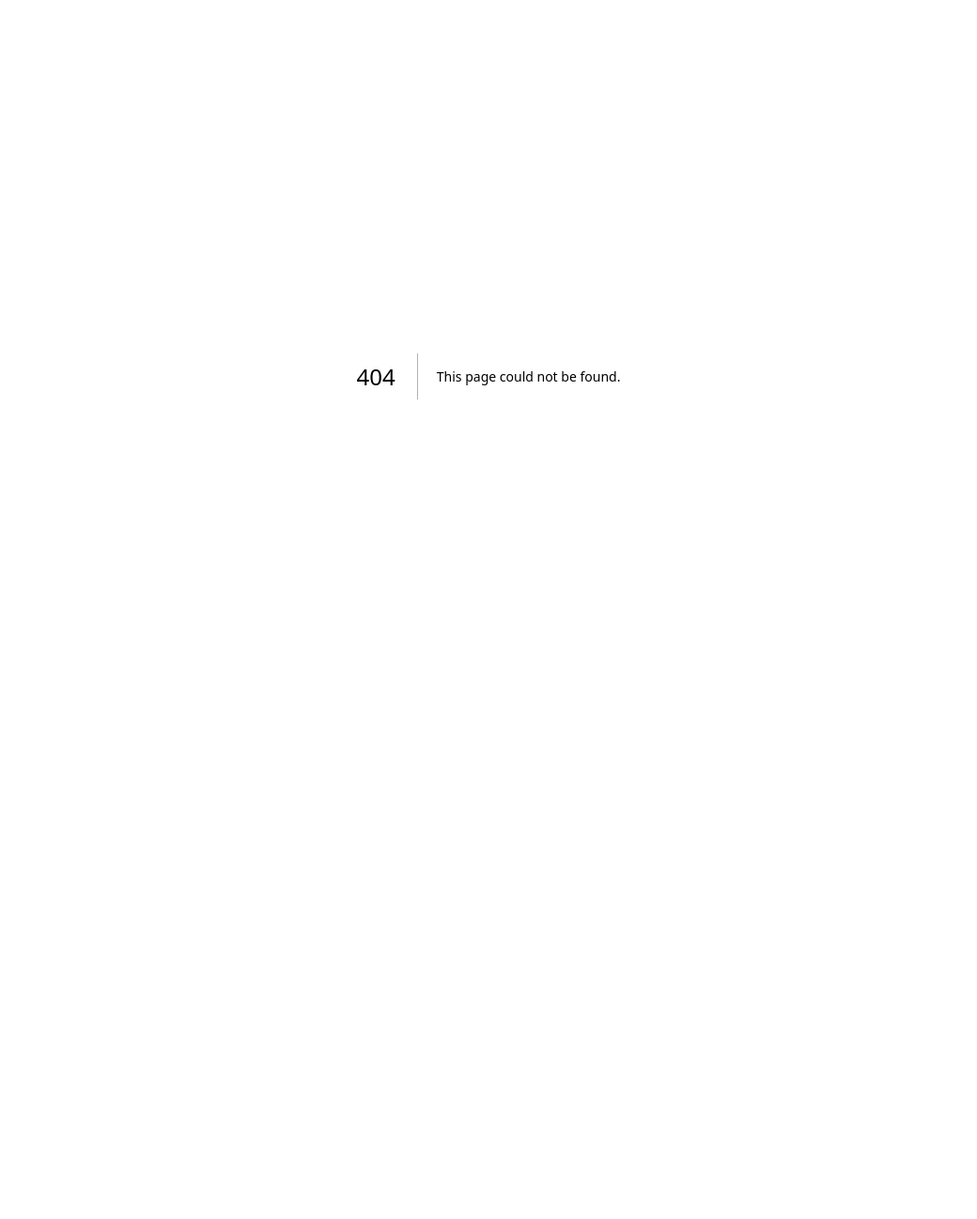
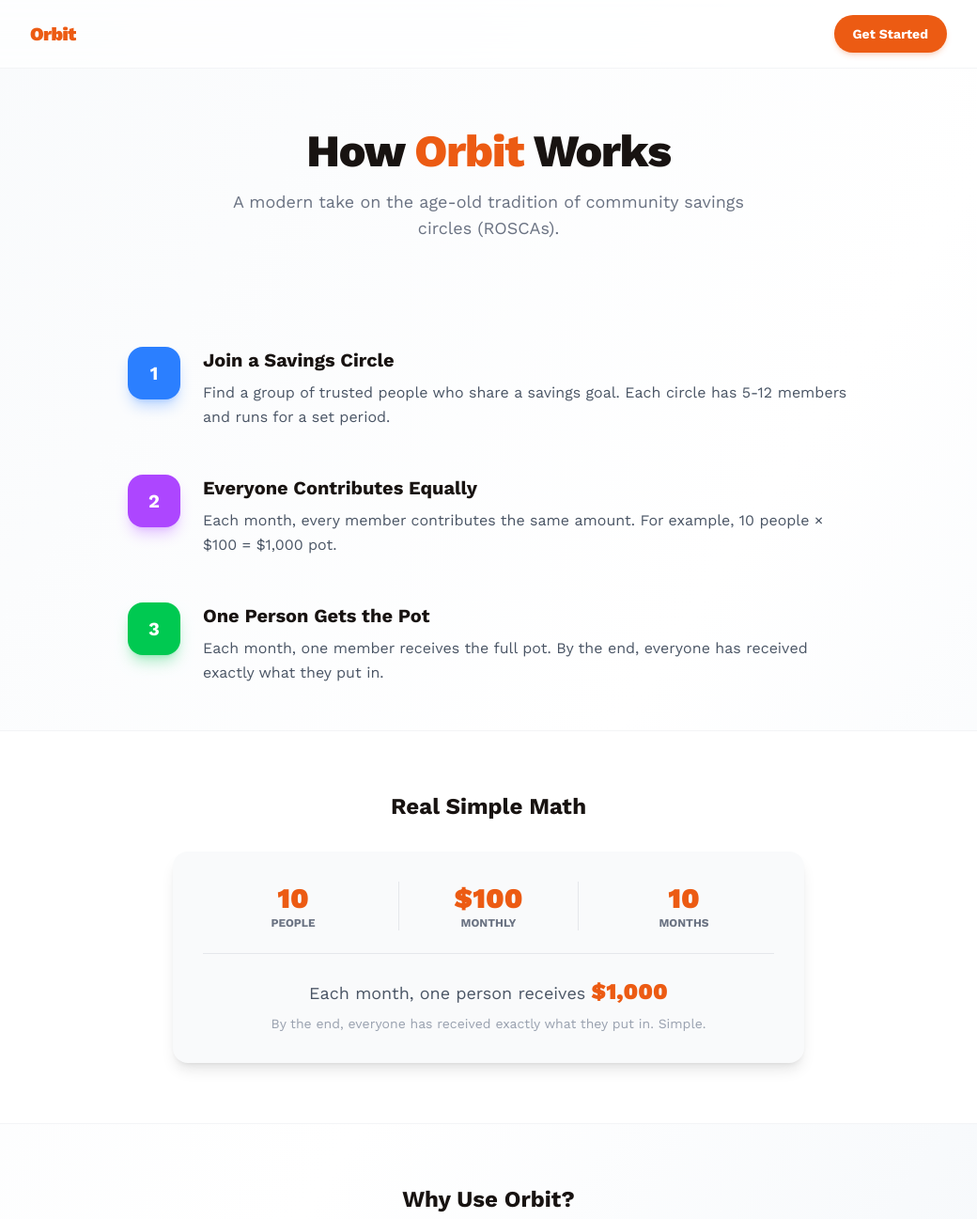
Before and after one commit to k2j0e/Rosca, a Next.js app: page /how-it-works in a window 1280 px wide. Before the commit this address had no page. Shown: the top 1297 px of the page at 94% size, without its empty margins (120-1160 px from the left). Before the commit the page ends 800 px from the top, so only its background shows below. Built offline with nearby package versions, Linux system fonts and the light colour scheme.

Commit message:
feat: add How It Works page

```diff
--- /dev/null
+++ b/app/(marketing)/how-it-works/page.tsx
@@ -0,0 +1,148 @@
+import Link from "next/link";
+
+export default function HowItWorksPage() {
+    const steps = [
+        {
+            number: 1,
+            title: "Join a Savings Circle",
+            description: "Find a group of trusted people who share a savings goal. Each circle has 5-12 members and runs for a set period.",
+            icon: "groups",
+            color: "blue"
+        },
+        {
+            number: 2,
+            title: "Everyone Contributes Equally",
+            description: "Each month, every member contributes the same amount. For example, 10 people × $100 = $1,000 pot.",
+            icon: "payments",
+            color: "purple"
+        },
+        {
+            number: 3,
+            title: "One Person Gets the Pot",
+            description: "Each month, one member receives the full pot. By the end, everyone has received exactly what they put in.",
+            icon: "savings",
+            color: "green"
+        }
+    ];
+
+    const benefits = [
+        { icon: "lock", title: "No Interest", description: "Unlike loans, you pay back exactly what you receive. No fees, no interest." },
+        { icon: "visibility", title: "Transparent", description: "Every contribution and payout is visible to all circle members." },
+        { icon: "account_balance_wallet", title: "Non-Custodial", description: "We never hold your money. Payments happen directly between members." },
+        { icon: "diversity_3", title: "Community-Driven", description: "Circles are governed by their members. Admins approve who joins." }
+    ];
+
+    return (
+        <div className="min-h-screen bg-gradient-to-br from-slate-50 via-white to-slate-100 dark:from-gray-900 dark:via-black dark:to-gray-900 font-display text-text-main dark:text-white">
+            {/* Header */}
+            <header className="sticky top-0 z-50 w-full backdrop-blur-lg bg-white/70 dark:bg-black/70 border-b border-gray-100 dark:border-white/5">
+                <div className="max-w-5xl mx-auto flex items-center justify-between px-6 py-4">
+                    <Link href="/" className="text-xl font-black tracking-tight text-primary">
+                        Orbit
+                    </Link>
+                    <Link
+                        href="/signup"
+                        className="px-5 py-2.5 bg-primary text-white font-bold text-sm rounded-full hover:opacity-90 transition-all shadow-md shadow-primary/20"
+                    >
+                        Get Started
+                    </Link>
+                </div>
+            </header>
+
+            {/* Hero */}
+            <section className="py-16 px-6 text-center">
+                <h1 className="text-4xl sm:text-5xl font-extrabold tracking-tight mb-4">
+                    How <span className="text-primary">Orbit</span> Works
+                </h1>
+                <p className="text-lg text-gray-500 dark:text-gray-400 max-w-xl mx-auto">
+                    A modern take on the age-old tradition of community savings circles (ROSCAs).
+                </p>
+            </section>
+
+            {/* Steps */}
+            <section className="py-12 px-6">
+                <div className="max-w-3xl mx-auto">
+                    {steps.map((step, index) => (
+                        <div key={step.number} className="flex gap-6 mb-12 last:mb-0">
+                            <div className={`shrink-0 size-14 rounded-2xl flex items-center justify-center text-white font-bold text-xl shadow-lg
+                                ${step.color === 'blue' ? 'bg-blue-500 shadow-blue-500/30' : ''}
+                                ${step.color === 'purple' ? 'bg-purple-500 shadow-purple-500/30' : ''}
+                                ${step.color === 'green' ? 'bg-green-500 shadow-green-500/30' : ''}
+                            `}>
+                                {step.number}
+                            </div>
+                            <div>
+                                <h3 className="text-xl font-bold mb-2">{step.title}</h3>
+                                <p className="text-gray-600 dark:text-gray-400 leading-relaxed">{step.description}</p>
+                            </div>
+                        </div>
+                    ))}
+                </div>
+            </section>
+
+            {/* Example */}
+            <section className="py-16 px-6 bg-white dark:bg-gray-900/50 border-y border-gray-100 dark:border-white/5">
+                <div className="max-w-2xl mx-auto text-center">
+                    <h2 className="text-2xl font-bold mb-8">Real Simple Math</h2>
+                    <div className="bg-gray-50 dark:bg-gray-800 rounded-2xl p-8 shadow-lg">
+                        <div className="grid grid-cols-3 gap-4 mb-6">
+                            <div>
+                                <div className="text-3xl font-black text-primary">10</div>
+                                <div className="text-xs uppercase text-gray-500 font-bold">People</div>
+                            </div>
+                            <div className="border-x border-gray-200 dark:border-gray-700">
+                                <div className="text-3xl font-black text-primary">$100</div>
+                                <div className="text-xs uppercase text-gray-500 font-bold">Monthly</div>
+                            </div>
+                            <div>
+                                <div className="text-3xl font-black text-primary">10</div>
+                                <div className="text-xs uppercase text-gray-500 font-bold">Months</div>
+                            </div>
+                        </div>
+                        <div className="h-px bg-gray-200 dark:bg-gray-700 my-6"></div>
+                        <p className="text-lg text-gray-600 dark:text-gray-300">
+                            Each month, one person receives <span className="font-black text-primary text-2xl">$1,000</span>
+                        </p>
+                        <p className="text-sm text-gray-400 mt-2">
+                            By the end, everyone has received exactly what they put in. Simple.
+                        </p>
+                    </div>
+                </div>
+            </section>
+
+            {/* Benefits */}
+            <section className="py-16 px-6">
+                <div className="max-w-4xl mx-auto">
+                    <h2 className="text-2xl font-bold text-center mb-10">Why Use Orbit?</h2>
+                    <div className="grid sm:grid-cols-2 gap-6">
+                        {benefits.map((benefit) => (
+                            <div key={benefit.title} className="bg-white dark:bg-gray-900 border border-gray-100 dark:border-gray-800 rounded-2xl p-6 flex gap-4">
+                                <span className="material-symbols-outlined text-primary text-2xl shrink-0">{benefit.icon}</span>
+                                <div>
+                                    <h3 className="font-bold mb-1">{benefit.title}</h3>
+                                    <p className="text-sm text-gray-500 dark:text-gray-400">{benefit.description}</p>
+                                </div>
+                            </div>
+                        ))}
+                    </div>
+                </div>
+            </section>
+
+            {/* CTA */}
+            <section className="py-16 px-6 text-center">
+                <h2 className="text-2xl font-bold mb-4">Ready to start saving?</h2>
+                <Link
+                    href="/signup"
+                    className="inline-flex px-8 py-4 bg-primary text-white font-bold text-lg rounded-2xl hover:opacity-90 active:scale-[0.98] transition-all shadow-xl shadow-primary/30"
+                >
+                    Get Started
+                </Link>
+            </section>
+
+            {/* Footer */}
+            <footer className="py-8 px-6 text-center text-xs text-gray-400 dark:text-gray-600 border-t border-gray-100 dark:border-white/5">
+                <p>© {new Date().getFullYear()} Orbit. Built for communities, not profit.</p>
+            </footer>
+        </div>
+    );
+}
```
